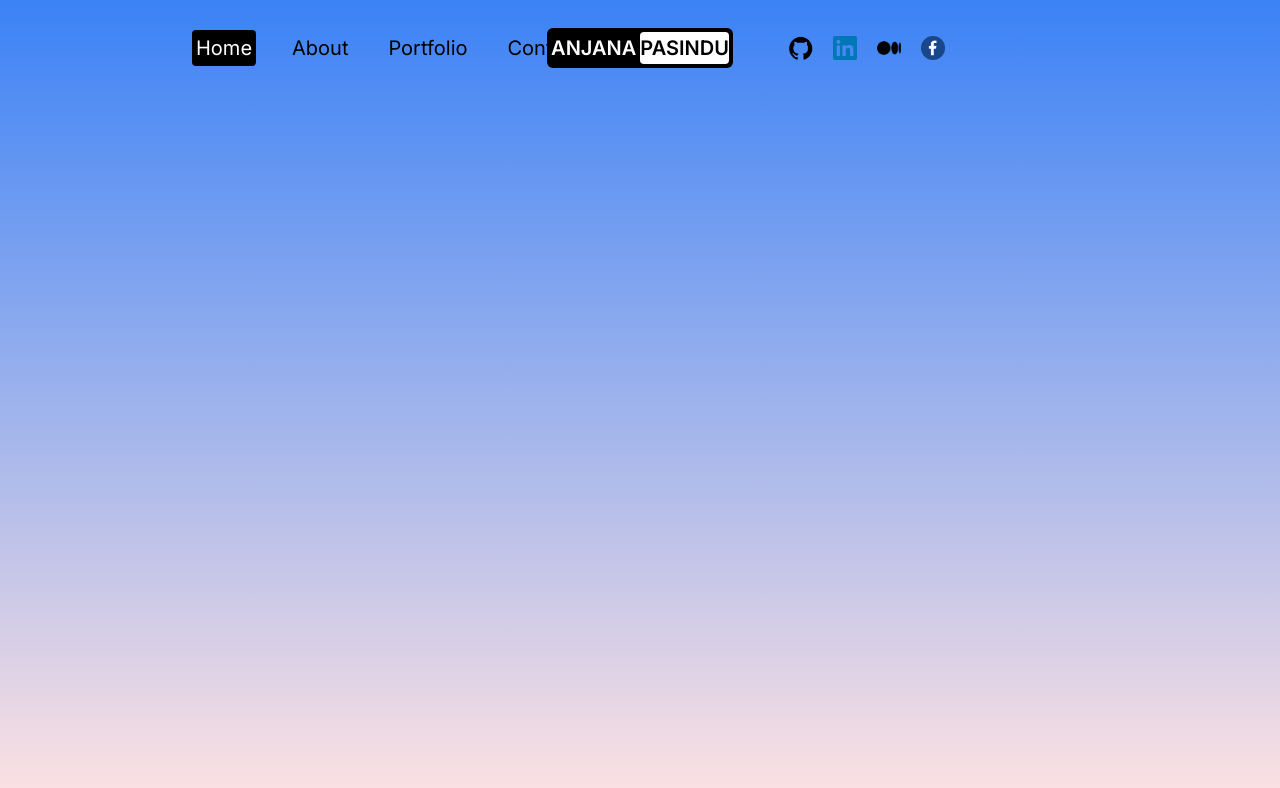
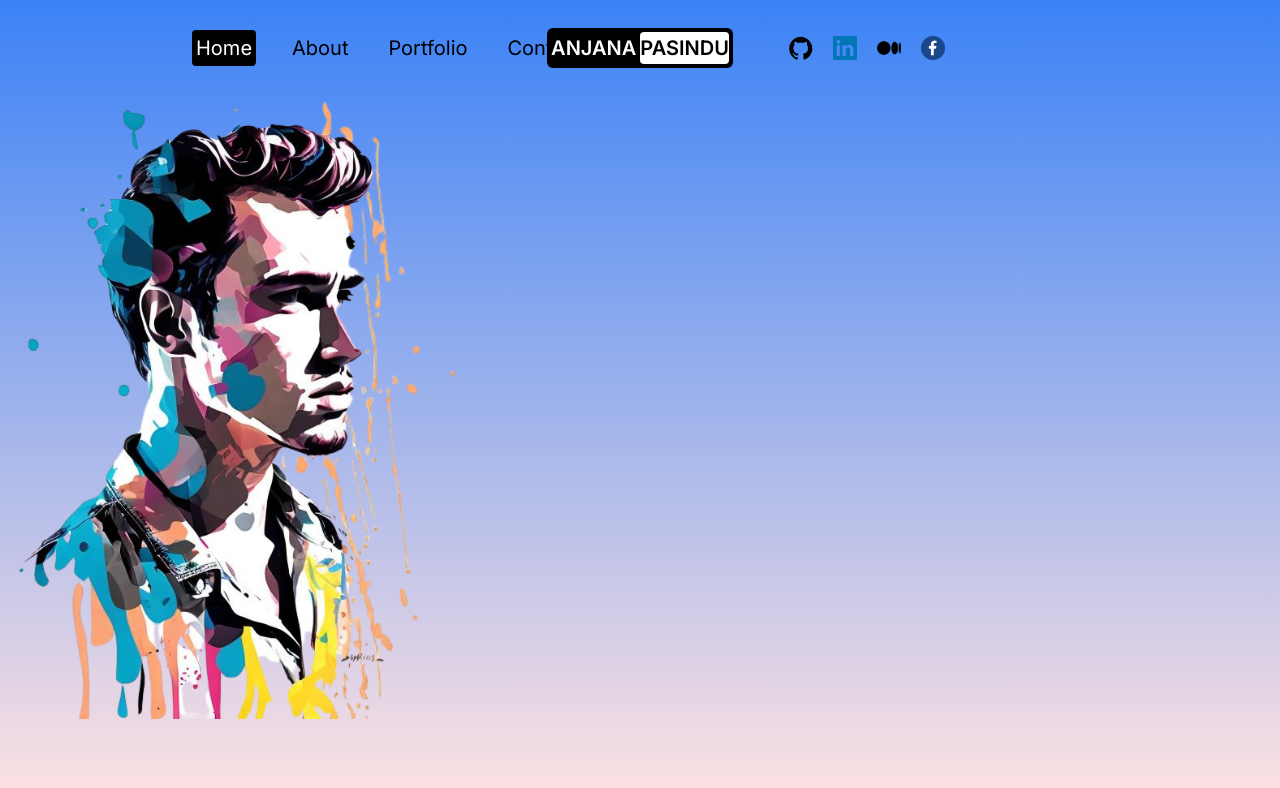
Before and after one commit to anjana-madushan/official_portfolio, a Next.js app: page / in a window 1280 px wide. Shown: the top 788 px of the page. Built offline with nearby package versions, Linux system fonts and the light colour scheme.

Commit message:
feat: additonal files added

```diff
--- /dev/null
+++ b/src/app/about/about.jsx
@@ -0,0 +1,9 @@
+import React from 'react'
+
+const About = () => {
+  return (
+    <div>About</div>
+  )
+}
+
+export default About
--- /dev/null
+++ b/src/app/contact/contact.jsx
@@ -0,0 +1,9 @@
+import React from 'react'
+
+const Contact = () => {
+  return (
+    <div>Contact</div>
+  )
+}
+
+export default Contact
--- a/src/app/layout.js
+++ b/src/app/layout.js
@@ -17,8 +17,7 @@ export default function RootLayout({ children }) {
           <div className="h-24">
             <NavBar />
           </div>
-          <div className="h-[calc(100vh-8rem)]"></div>
-          {children}
+          <div className="h-[calc(100vh-8rem)]">{children}</div>
         </div>
       </body>
     </html>
--- a/src/app/page.js
+++ b/src/app/page.js
@@ -1,5 +1,11 @@
+import Image from "next/image";
+
 const Homepage = () => {
-  return <div></div>;
+  return <div className="flex flex-col">
+    <div className="h-1/2 relative">
+      <Image src='/hero.png' alt="hero image" width={500} height={500} className="object-contain" />
+    </div>
+  </div>;
 };
 
 export default Homepage;
--- /dev/null
+++ b/src/app/portfolio/portfolio.jsx
@@ -0,0 +1,9 @@
+import React from 'react'
+
+const PortFolio = () => {
+  return (
+    <div>PortFolio</div>
+  )
+}
+
+export default PortFolio
```
